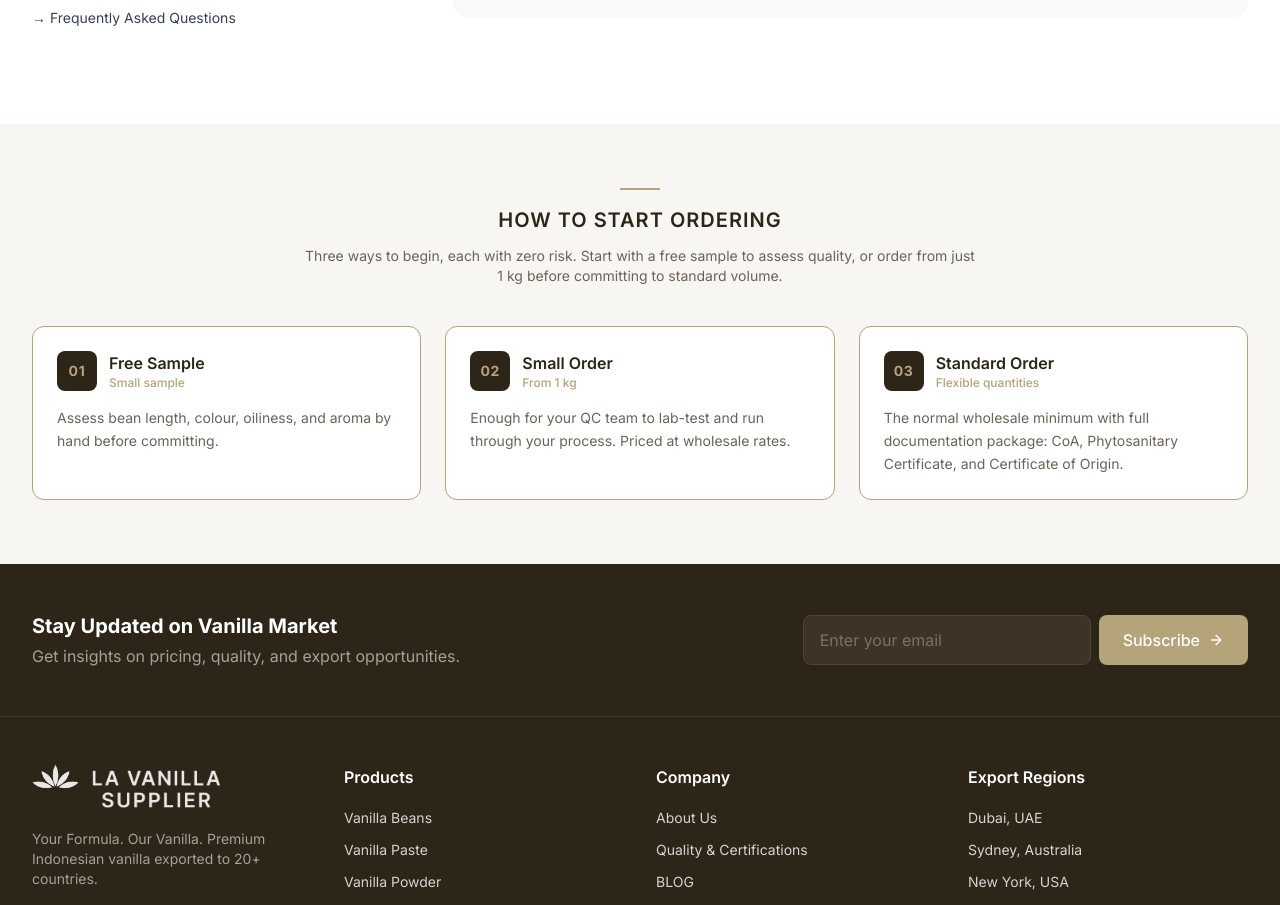
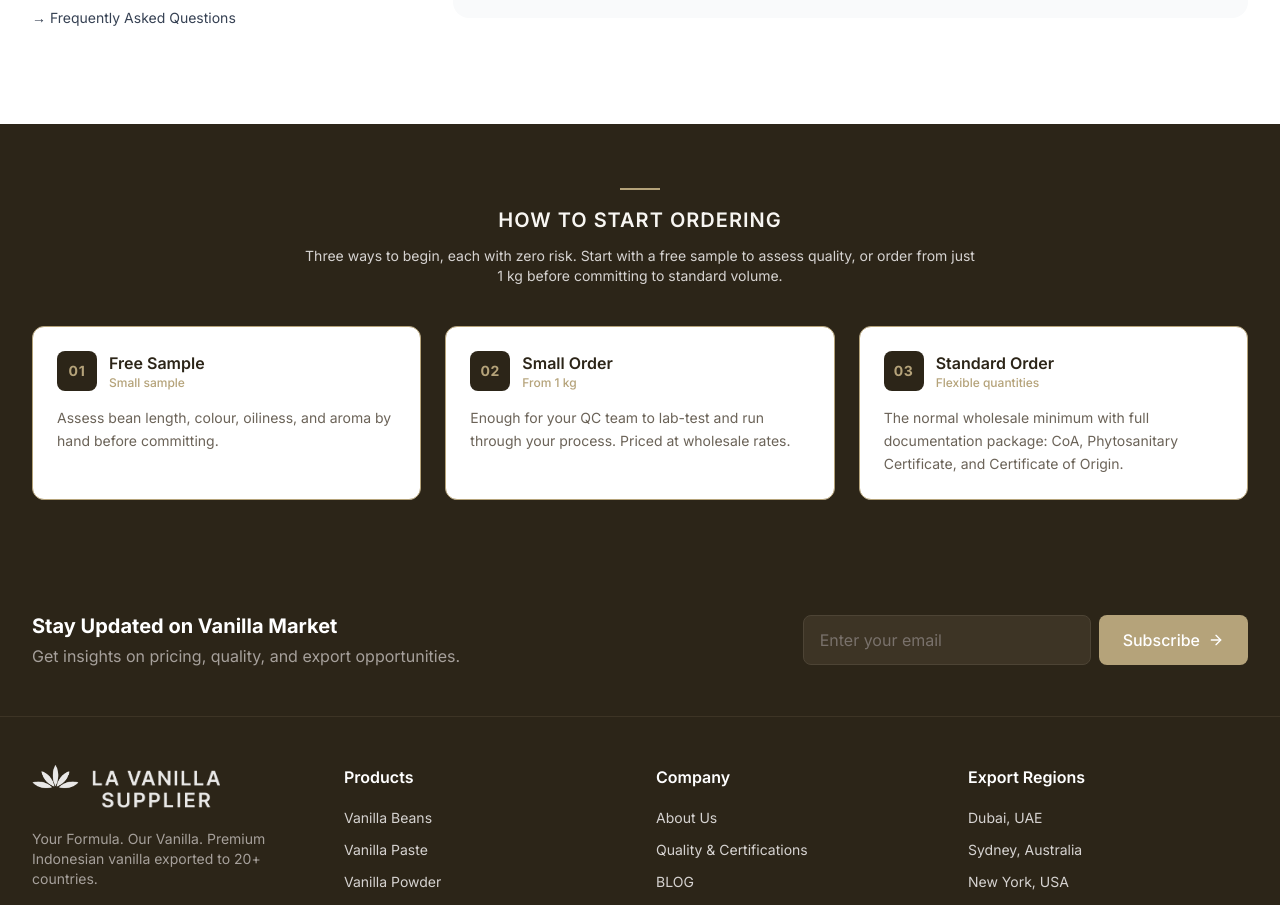
Before and after one commit to irfanmulachela-glitch/vanilla, a Next.js app: page /contact in a window 1280 px wide. Shown: the part 1252-2157 px from the top of the page. Built offline with nearby package versions, Linux system fonts and the light colour scheme.

Commit message:
ui: charcoal background for How to Start Ordering section

```diff
--- a/src/components/ordering-ladder.tsx
+++ b/src/components/ordering-ladder.tsx
@@ -21,14 +21,14 @@ const tiers = [
 
 export default function OrderingLadder() {
   return (
-    <section className="bg-[#F8F6F2] py-12 lg:py-16">
+    <section className="bg-[#2C2518] py-12 lg:py-16">
       <div className="max-w-7xl mx-auto px-4 sm:px-6 lg:px-8">
         <div className="text-center mb-10">
           <div className="w-10 h-0.5 bg-[#B5A37A] mx-auto mb-4" />
-          <h2 className="text-xl font-semibold uppercase tracking-wider text-[#2C2518] mb-3">
+          <h2 className="text-xl font-semibold uppercase tracking-wider text-[#F8F6F2] mb-3">
             How to Start Ordering
           </h2>
-          <p className="text-sm text-[#6B6358] max-w-2xl mx-auto">
+          <p className="text-sm text-stone-300 max-w-2xl mx-auto">
             Three ways to begin, each with zero risk. Start with a free sample to
             assess quality, or order from just 1 kg before committing to
             standard volume.
```
